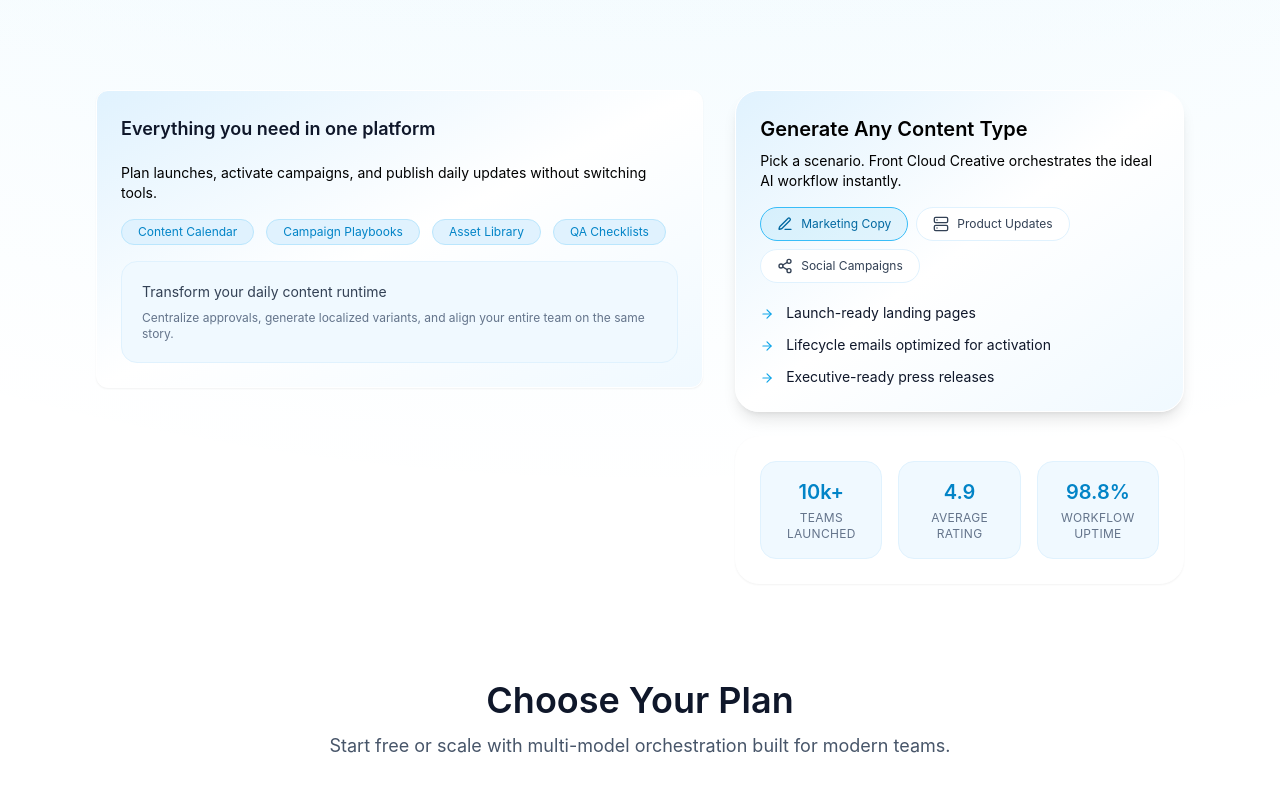
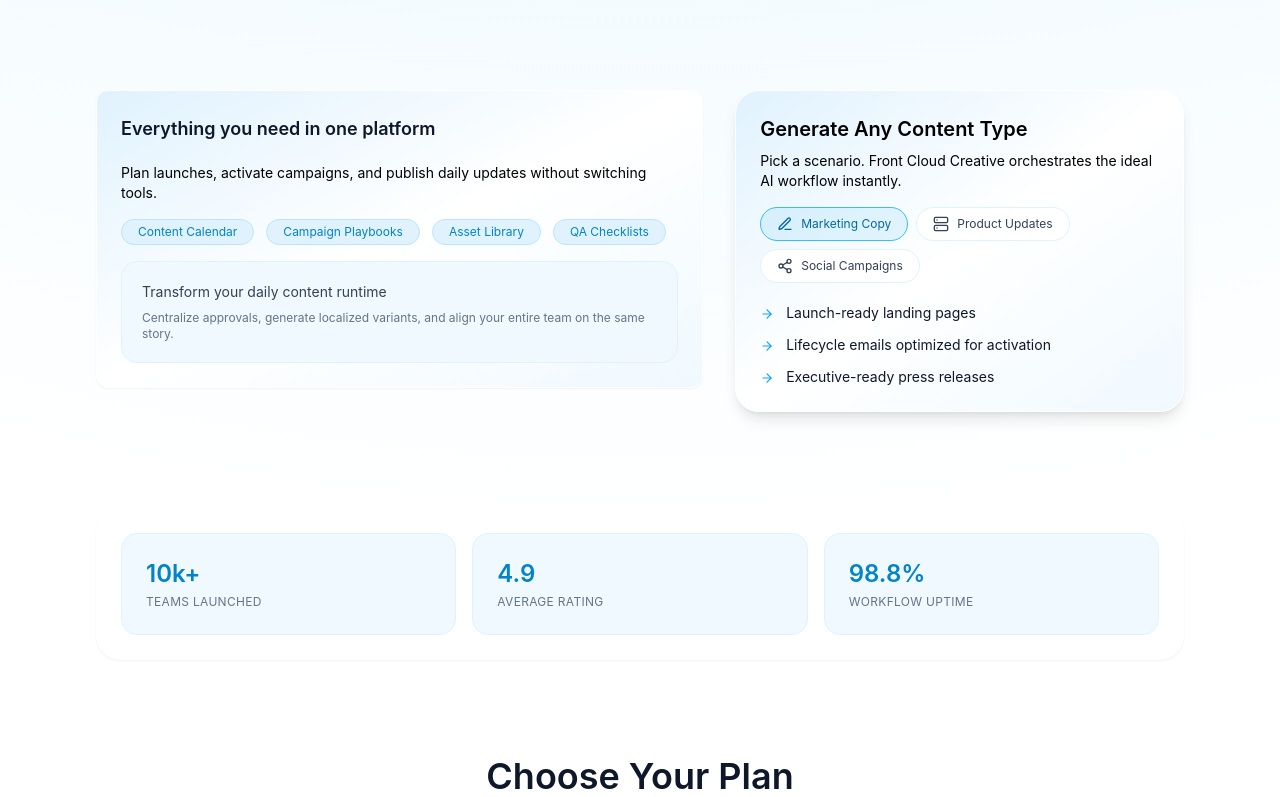
Before and after one commit to creator-cell/font-cloud-creative, a Next.js app in the folder apps/web/: page / in a window 1280 px wide. Shown: the part 2000-2797 px from the top of the page. Built offline with nearby package versions, Linux system fonts and the light colour scheme.

Commit message:
working version

```diff
--- a/apps/web/app/admin/page.tsx
+++ b/apps/web/app/admin/page.tsx
@@ -4,15 +4,17 @@
 import { OverviewCharts } from "@/components/admin/overview-charts";
 import { Card, CardContent, CardHeader, CardTitle } from "@/components/ui/card";
 import { Button } from "@/components/ui/button";
+import { AdminErrorState } from "@/components/admin/admin-error";
 
 const formatNumber = (value: number) => new Intl.NumberFormat("en-IN", { maximumFractionDigits: 0 }).format(value);
 
 export default async function AdminOverviewPage() {
   const session = await requireServerRole(["owner", "admin", "analyst", "support", "billing"]);
   if (!session.apiToken) {
-    throw new Error("Missing admin token");
+    return <AdminErrorState message="Your session is missing the admin token. Please sign in again." />;
   }
 
+  try {
     const [overview, mrr, topUsers] = await Promise.all([
       fetchAdminOverview(session.apiToken, "30d"),
       fetchMRR(session.apiToken),
@@ -86,4 +88,8 @@
       </Card>
     </div>
     );
+  } catch (error) {
+    console.error("Failed to load admin overview", error);
+    return <AdminErrorState message="Unable to load admin dashboard. Please try signing in again." />;
   }
+}
--- /dev/null
+++ b/apps/web/components/admin/admin-error.tsx
@@ -0,0 +1,21 @@
+"use client";
+
+import Link from "next/link";
+import { Button } from "@/components/ui/button";
+
+export const AdminErrorState = ({ message }: { message: string }) => (
+  <div className="flex min-h-[60vh] flex-col items-center justify-center gap-6 text-center">
+    <div className="space-y-2">
+      <h2 className="text-2xl font-semibold text-slate-900 dark:text-white">Admin access required</h2>
+      <p className="text-sm text-slate-500 dark:text-slate-400">{message}</p>
+    </div>
+    <div className="flex items-center gap-4">
+      <Link href="/admin-login" className="inline-flex">
+        <Button className="rounded-full bg-slate-900 text-white hover:bg-slate-800">Go to admin login</Button>
+      </Link>
+      <Link href="/" className="inline-flex">
+        <Button variant="secondary" className="rounded-full">Back to homepage</Button>
+      </Link>
+    </div>
+  </div>
+);
--- a/apps/web/components/landing/landing-page.tsx
+++ b/apps/web/components/landing/landing-page.tsx
@@ -107,12 +107,16 @@
             >
               <Globe2 className="mr-1 h-4 w-4" /> {copy.languageToggle}
             </Button>
+            <Link href="/api/auth/signin?callbackUrl=%2Fdashboard" className="inline-flex">
               <Button className="rounded-full bg-sky-500 px-5 text-white transition hover:bg-sky-400">
                 {language === "ar" ? "تسجيل الدخول" : "Sign in"}
               </Button>
+            </Link>
+            <Link href="/api/auth/signin?callbackUrl=%2Fdashboard" className="inline-flex">
               <Button className="bg-sky-500 px-4 text-white transition hover:bg-sky-400">
                 {copy.heroPrimaryCta}
               </Button>
+            </Link>
           </div>
         </div>
       </header>
@@ -133,9 +137,11 @@
               <p className="text-base text-slate-600 md:text-lg">{copy.heroDescription}</p>
             </div>
             <div className="flex flex-wrap items-center gap-4">
+              <Link href="/api/auth/signin?callbackUrl=%2Fdashboard" className="inline-flex">
                 <Button size="lg" className="rounded-full bg-sky-500 px-8 text-white transition hover:-translate-y-1 hover:bg-sky-400">
                   {copy.heroPrimaryCta}
                 </Button>
+              </Link>
               <Button
                 size="lg"
                 className="rounded-full bg-sky-500 px-8 text-white transition hover:-translate-y-1 hover:bg-sky-400"
@@ -329,15 +335,23 @@
                 ))}
               </ul>
             </motion.div>
-            <motion.div className="grid gap-4 rounded-3xl border border-white bg-white p-6 shadow-sm dark:border-transparent dark:bg-white sm:grid-cols-3" {...fadeIn(0.3)}>
+          </motion.div>
+        </motion.section>
+
+        <motion.section
+          className="grid w-full gap-4 rounded-3xl border border-white bg-white p-6 shadow-sm dark:border-transparent dark:bg-white sm:grid-cols-2 lg:grid-cols-3"
+          {...fadeIn(0.2)}
+        >
           {statsTiles.map((tile, index) => (
-                <motion.div key={tile.label} className="rounded-2xl border border-sky-100 bg-sky-50 p-4 text-center" {...fadeIn(index * 0.15, 20)}>
-                  <p className="text-xl font-semibold text-sky-600">{tile.value}</p>
-                  <p className="mt-1 text-xs uppercase tracking-wide text-slate-500">{tile.label}</p>
+            <motion.div
+              key={tile.label}
+              className="flex flex-col gap-1 rounded-2xl border border-sky-100 bg-sky-50 p-6 text-left"
+              {...fadeIn(index * 0.15, 20)}
+            >
+              <p className="text-2xl font-semibold text-sky-600">{tile.value}</p>
+              <p className="text-xs uppercase tracking-wide text-slate-500">{tile.label}</p>
             </motion.div>
           ))}
-            </motion.div>
-          </motion.div>
         </motion.section>
 
         <motion.section className="space-y-10" id="pricing" {...fadeIn(0.1)}>
--- a/apps/web/lib/api/client.ts
+++ b/apps/web/lib/api/client.ts
@@ -14,7 +14,16 @@
   });
 
   if (!response.ok) {
-    const body = await response.json().catch(() => ({}));
+    const isJson = response.headers.get("content-type")?.includes("application/json");
+    const body = isJson ? await response.json().catch(() => ({})) : {};
+
+    if (response.status === 401) {
+      const unauthorizedError = new Error(body.error ?? "Unauthorized");
+      (unauthorizedError as Error & { status?: number; redirect?: string }).status = response.status;
+      (unauthorizedError as Error & { status?: number; redirect?: string }).redirect = "/admin-login";
+      throw unauthorizedError;
+    }
+
     const error = new Error(body.error ?? "API request failed");
     (error as Error & { status?: number; details?: unknown }).status = response.status;
     (error as Error & { status?: number; details?: unknown }).details = body;
```
Lines whose indentation alone changed are shown as unchanged.
